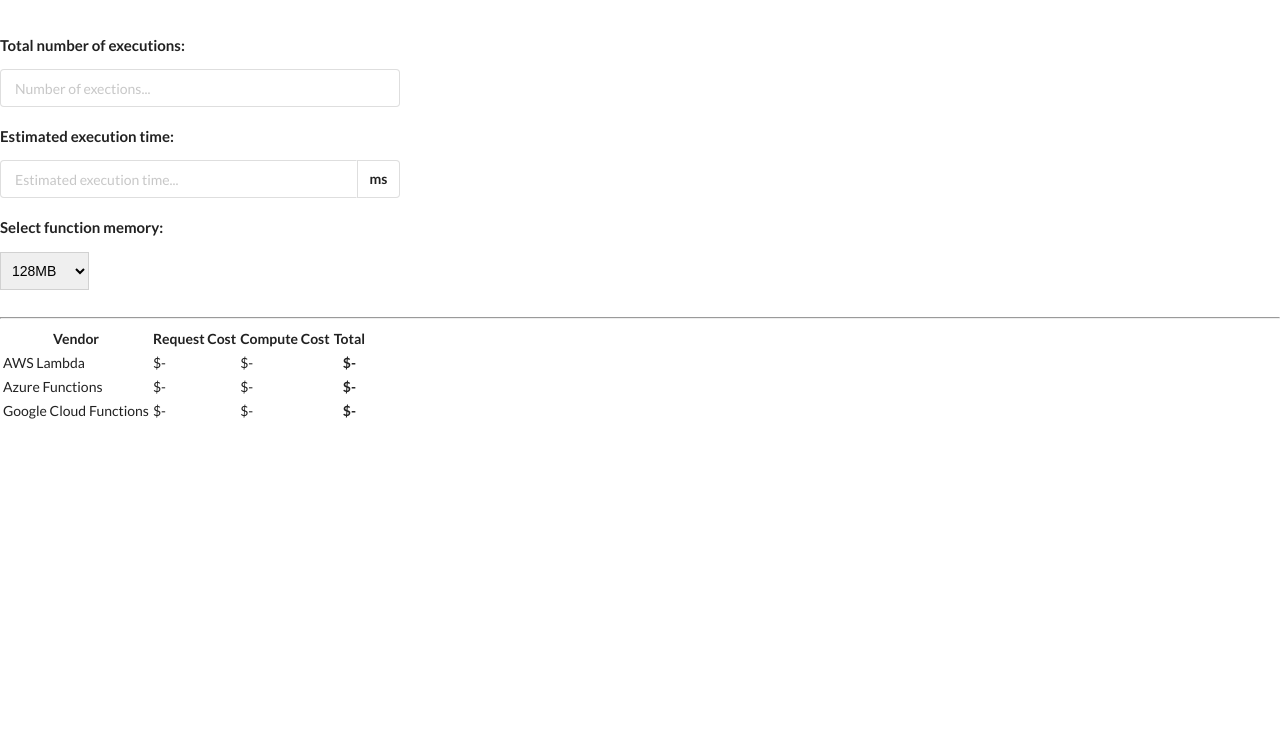
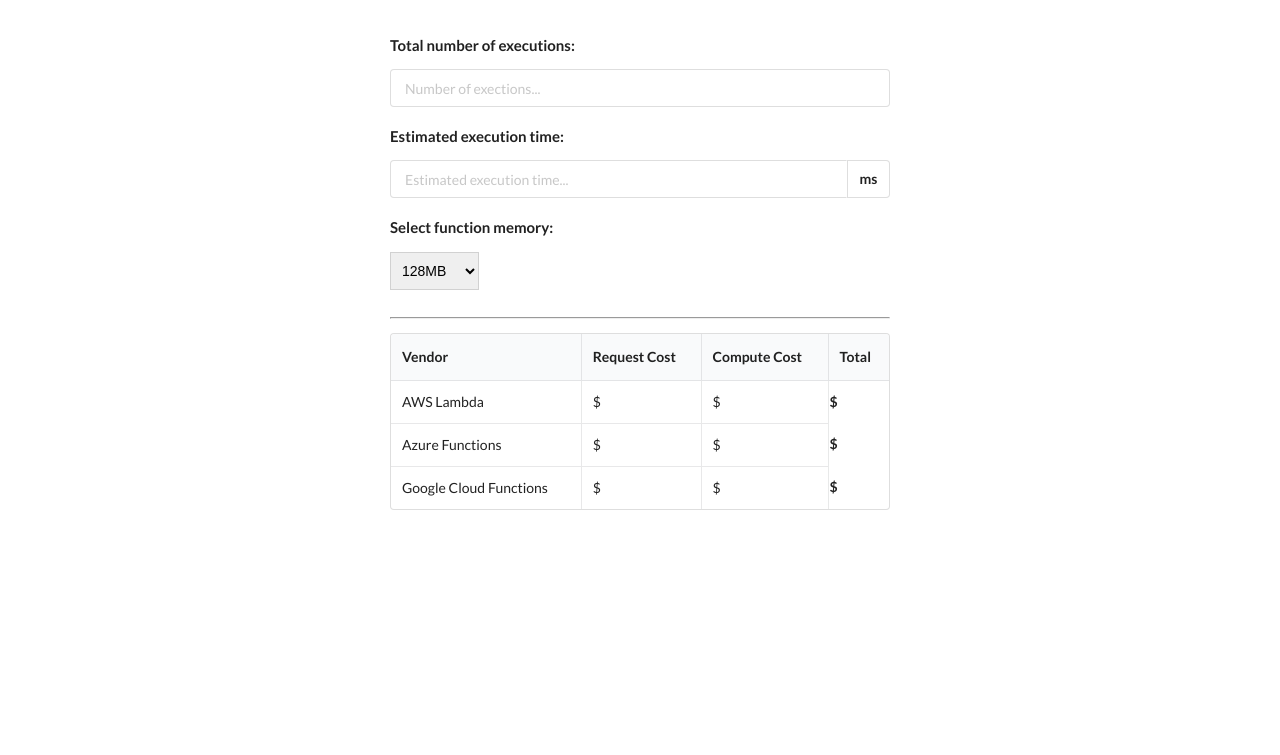
Before and after one commit to AmarJ/Serverless-Calculator, a plain HTML site: page index.html in a window 1280 px wide. Shown: the part 55-810 px from the top of the page. Drawn offline with Linux system fonts and the light colour scheme.

Commit message:
added table

```diff
--- a/css/style.css
+++ b/css/style.css
@@ -1,9 +1,15 @@
 .button-long {
-    width: 400px;
+    width: 100%;
     margin-bottom: 20px;
 }
 
 .main-title {
     margin-top: 10px;
     margin-bottom: 50px;
+    text-align: center;
 }
+
+.main-content {
+    margin:0 auto !important;
+    width: 500px;
+}
--- a/index.html
+++ b/index.html
@@ -13,7 +13,7 @@
 <body id="top">
 
 	<!-- Main -->
-	<div id="main">
+	<div id="main" class="main-content">
 		<div class="main-title">
 			<h2>Serverless Cost Calculator</h2>
 		</div>
@@ -71,33 +71,40 @@
 		<input type="radio" name="freetier" value="true" checked style="visibility: collapse;">
 		<input type="radio" name="http" value="false" checked style="visibility: collapse;">
 		<hr />
-		<table>
+
+
+
+
+		<table class="ui celled table">
+			<thead>
 				<tr>
 					<th>Vendor</th>
 					<th>Request Cost</th>
 					<th>Compute Cost</th>
 					<th>Total</th>
 				</tr>
+			</thead>
+			<tbody>
 				<tr>
 					<td>AWS Lambda</td>
-				<td>$<span id="lambda-request-cost">-</span></td>
-				<td>$<span id="lambda-execution-cost">-</span></td>
-				<th>$<span id="lambda-total-cost">-</span></td>
+					<td>$<span id="lambda-request-cost"></span></td>
+					<td>$<span id="lambda-execution-cost"></span></td>
+					<th>$<span id="lambda-total-cost"></span></td>
 				</tr>
 				<tr>
 					<td>Azure Functions</td>
-				<td>$<span id="azure-request-cost">-</span></td>
-				<td>$<span id="azure-execution-cost">-</span></td>
-				<th>$<span id="azure-total-cost">-</span></td>
+					<td>$<span id="azure-request-cost"></span></td>
+					<td>$<span id="azure-execution-cost"></span></td>
+					<th>$<span id="azure-total-cost"></span></td>
 				</tr>
 				<tr>
 					<td>Google Cloud Functions</td>
-				<td>$<span id="google-request-cost">-</span></td>
-				<td>$<span id="google-execution-cost">-</span></td>
-				<th>$<span id="google-total-cost">-</span></td>
+					<td>$<span id="google-request-cost"></span></td>
+					<td>$<span id="google-execution-cost"></span></td>
+					<th>$<span id="google-total-cost"></span></td>
 				</tr>
+			</tbody>
 		</table>
-		</section>
 	</div>
 
 	<!-- Scripts -->
@@ -105,7 +112,6 @@
 	<script src="js/jquery/jquery.poptrox.min.js"></script>
 	<script src="js/skel.min.js"></script>
 	<script src="js/util.js"></script>
-	<!--[if lte IE 8]><script src="assets/js/ie/respond.min.js"></script><![endif]-->
 	<script src="js/main.js"></script>
 
 </body>
```
Also changed, not shown: 3 other files. Lines whose indentation alone changed are shown as unchanged.
